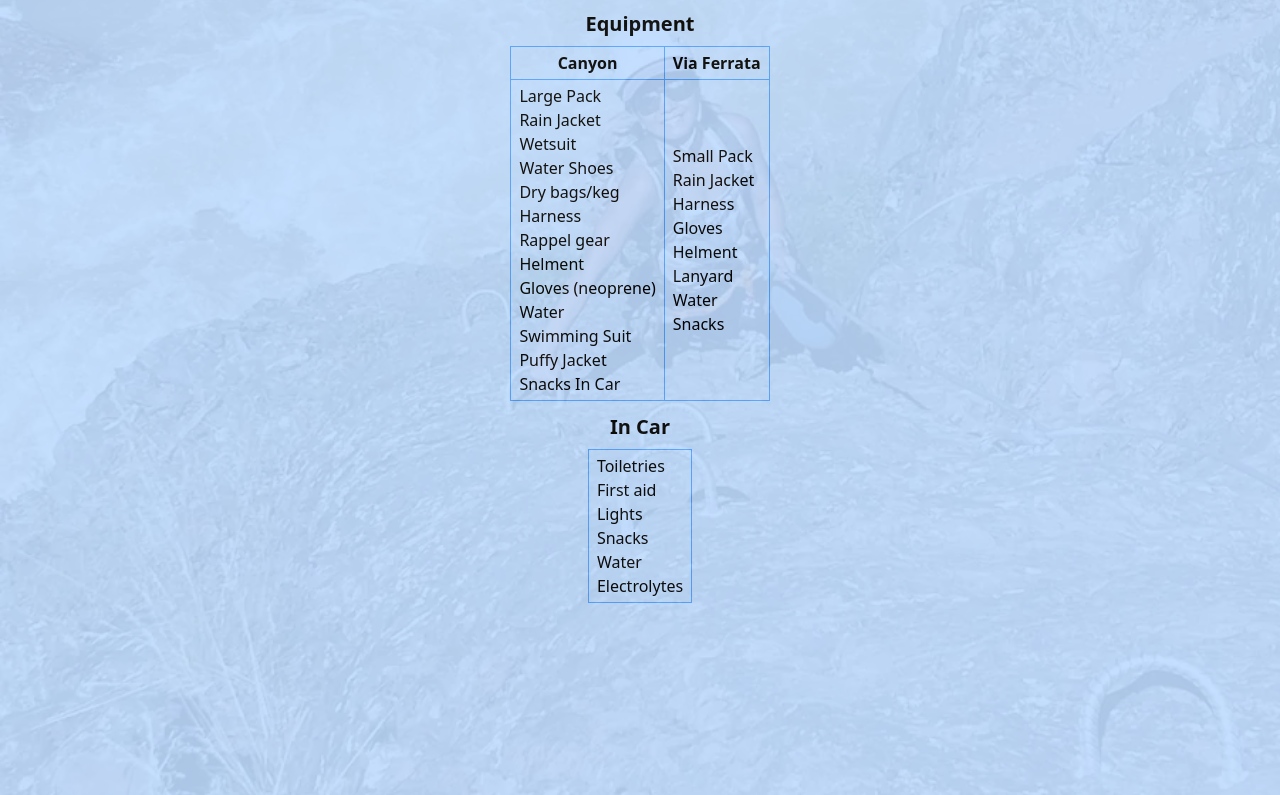
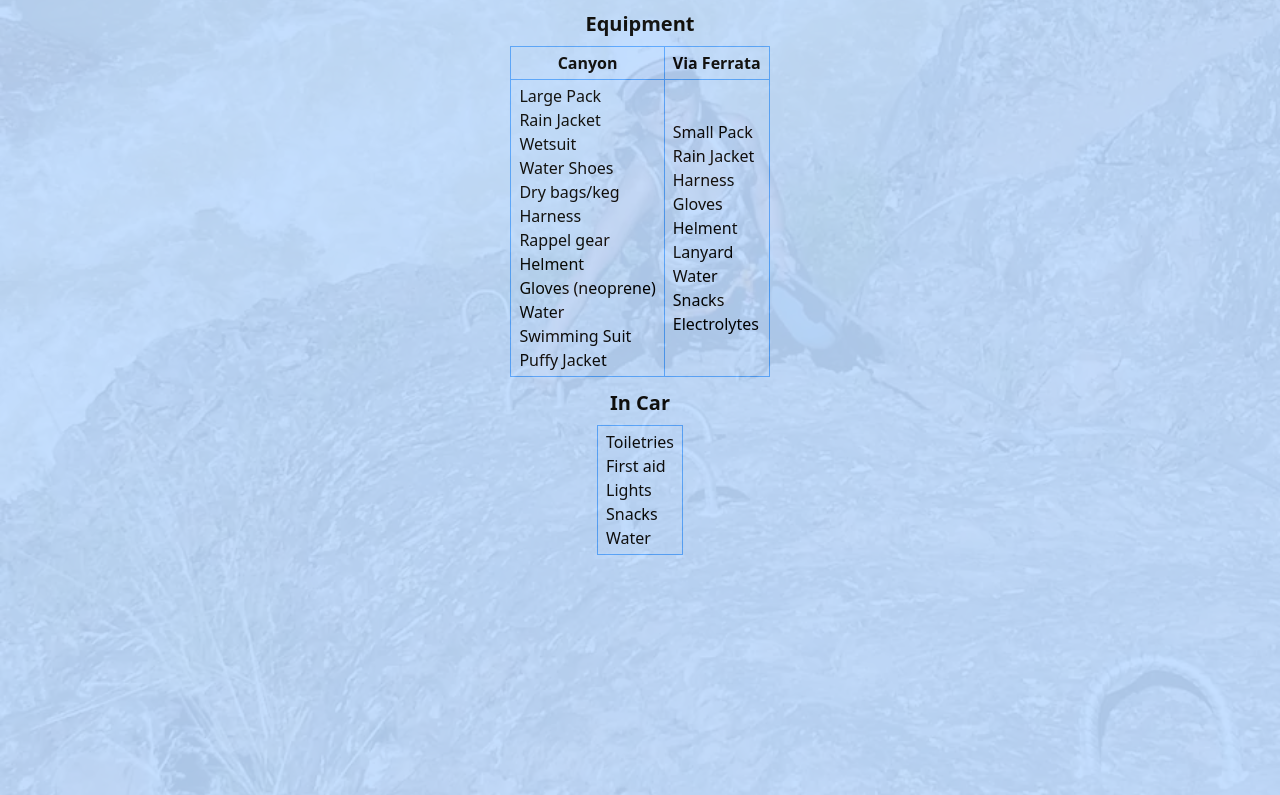
Before and after one commit to carltonj2000/vite-ouray-telluride, a React (Vite) app: page / in a window 1280 px wide. Shown: the part 583-1378 px from the top of the page. Built offline with nearby package versions, Linux system fonts and the light colour scheme.

Commit message:
text update

```diff
--- a/src/App.tsx
+++ b/src/App.tsx
@@ -127,7 +127,6 @@ function App() {
                   <li>Water</li>
                   <li>Swimming Suit</li>
                   <li>Puffy Jacket</li>
-                  <li>Snacks In Car</li>
                 </ul>
               </td>
               <td className="border border-blue-400 px-2 py-1">
@@ -140,6 +139,7 @@ function App() {
                   <li>Lanyard</li>
                   <li>Water</li>
                   <li>Snacks</li>
+                  <li>Electrolytes</li>
                 </ul>
               </td>
             </tr>
@@ -156,7 +156,6 @@ function App() {
                   <li>Lights</li>
                   <li>Snacks</li>
                   <li>Water</li>
-                  <li>Electrolytes</li>
                 </ul>
               </td>
             </tr>
```
